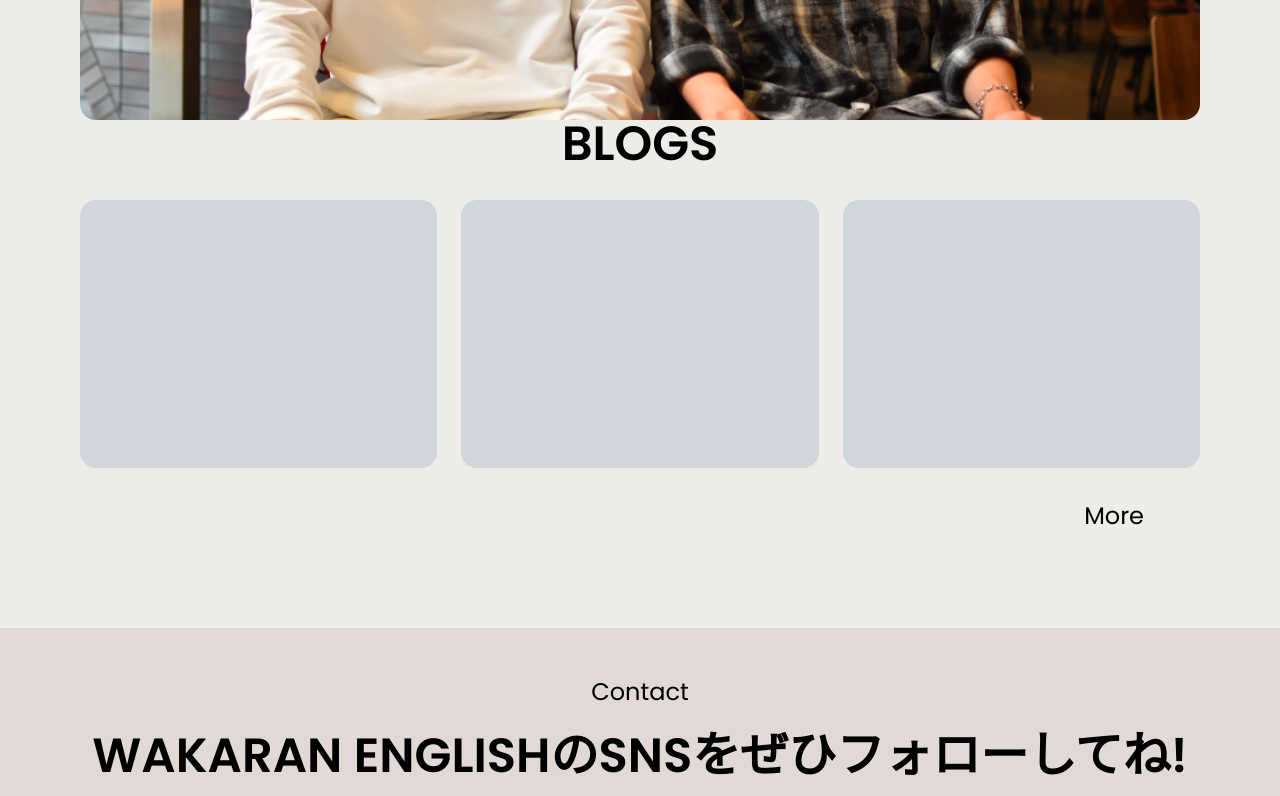
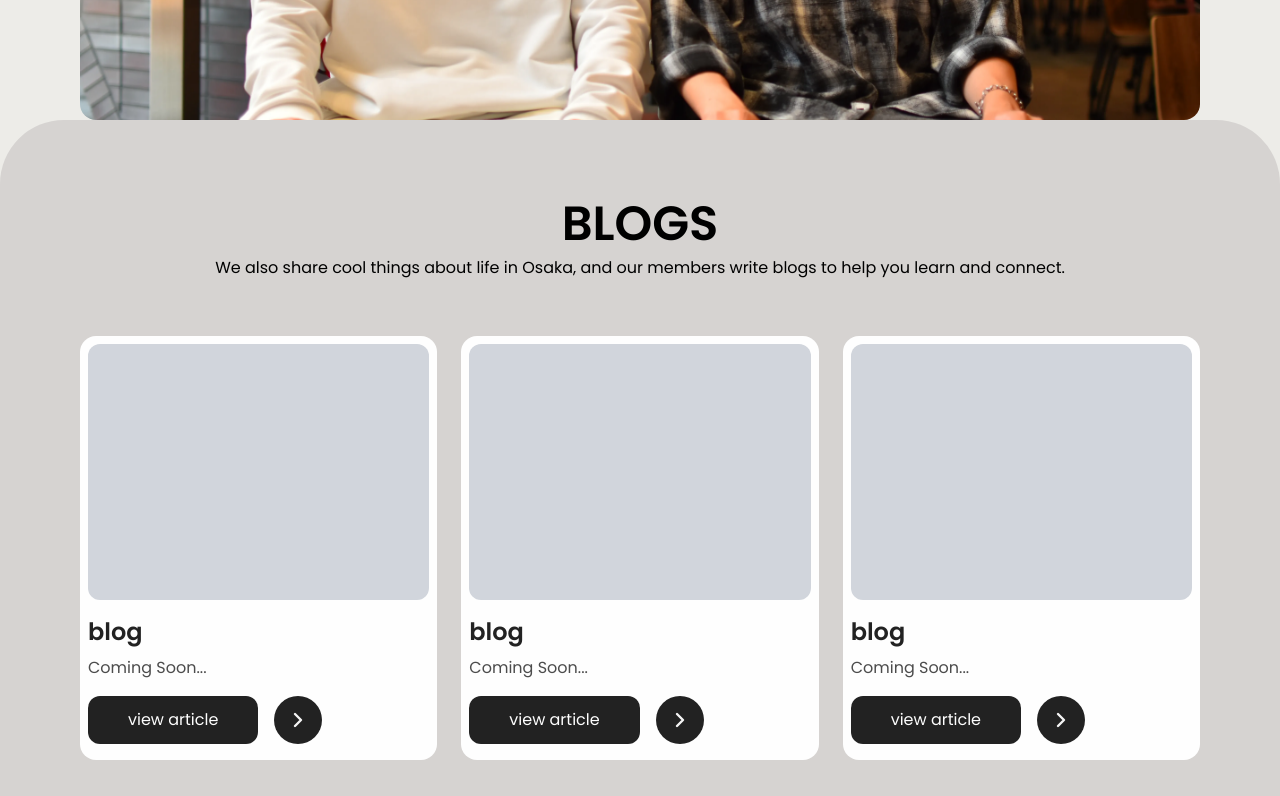
Before and after one commit to huynhnguyen1906/wakaran-english, a Next.js app: page /en in a window 1280 px wide. Shown: the part 3220-4016 px from the top of the page. Built offline with nearby package versions, Linux system fonts and the light colour scheme.

Commit message:
blogの見た目と翻訳切り替え完了

```diff
--- a/messages/cn.json
+++ b/messages/cn.json
@@ -35,5 +35,12 @@
         "description": "我们是网页设计课的学生，我们通过制作关于英语学习的内容来提高我们的英语水平，\n并希望能与像您一样的学习者建立联系。",
         "thumbnailAlt": "自我介绍缩略图",
         "playButtonAlt": "YouTube播放按钮"
+    },
+    "blog": {
+        "description": "我们还会分享大阪生活的有趣信息，成员们会撰写博客来帮助大家的学习和交流",
+        "blogTitle": "博客",
+        "blogDescription": "准备中...",
+        "detailBtn": "查看文章",
+        "nextBtnAlt": "此博客的详情"
     }
 }
--- a/messages/en.json
+++ b/messages/en.json
@@ -35,5 +35,12 @@
         "description": "We are a group of students from ECC Computer College's Website Design Course, creating English-learning content \nto improve our skills and connect with learners like you.",
         "thumbnailAlt": "Self Introduction Thumbnail",
         "playButtonAlt": "YouTube Play Button"
+    },
+    "blog": {
+        "description": "We also share cool things about life in Osaka, and our members write blogs to help you learn and connect.",
+        "blogTitle": "blog",
+        "blogDescription": "Coming Soon...",
+        "detailBtn": "view article",
+        "nextBtnAlt": "this blog's detail"
     }
 }
--- a/messages/ja.json
+++ b/messages/ja.json
@@ -35,5 +35,12 @@
         "description": "私たちはECCコンピュータ専門学校のWebデザインコースに通う学生で、英語学習のコンテンツを作りながら\n自分たちのスキルを伸ばしつつ英語学習者のみなさんとつながることを目指しています。",
         "thumbnailAlt": "自己紹介サムネイル",
         "playButtonAlt": "YouTube再生ボタン"
+    },
+    "blog": {
+        "description": "また、大阪での生活の魅力的な情報も共有し、メンバーがブログを書いて皆さんの学習や交流のお手伝いをします",
+        "blogTitle": "ブログ",
+        "blogDescription": "準備中...",
+        "detailBtn": "記事を見る",
+        "nextBtnAlt": "このブログの詳細"
     }
 }
--- a/messages/vi.json
+++ b/messages/vi.json
@@ -35,5 +35,12 @@
         "description": "Chúng tôi là một nhóm sinh viên từ Khóa học Thiết kế Website của Trường Cao đẳng Máy tính ECC, tạo ra nội dung học tiếng Anh để cải thiện kỹ năng của chúng tôi và kết nối với những người học như bạn.",
         "thumbnailAlt": "Hình thu nhỏ tự giới thiệu",
         "playButtonAlt": "Nút phát YouTube"
+    },
+    "blog": {
+        "description": "Chúng tôi cũng chia sẻ thông tin hấp dẫn về cuộc sống ở Osaka, và các thành viên sẽ viết blog để hỗ trợ việc học tập và giao lưu của mọi người",
+        "blogTitle": "Blog",
+        "blogDescription": "Đang chuẩn bị...",
+        "detailBtn": "Xem bài viết",
+        "nextBtnAlt": "Chi tiết blog này"
     }
 }
--- a/src/app/[locale]/globals.css
+++ b/src/app/[locale]/globals.css
@@ -44,6 +44,11 @@
 /* Most White Color */
 .most-white {
     color: var(--color-most-white);
+    background-color: var(--color-most-white);
+}
+
+.text-bg-color {
+    background-color: var(--color-text);
 }
 
 /* Drop Shadow */
--- a/src/app/[locale]/page.tsx
+++ b/src/app/[locale]/page.tsx
@@ -1,5 +1,5 @@
 import Abouts from '@/components/Abouts'
-import Blogs from '@/components/Blogs'
+import Blog from '@/components/Blogs'
 import Contact from '@/components/Contact'
 import Header from '@/components/Header'
 import Hero from '@/components/Hero'
@@ -10,7 +10,7 @@ export default function HomePage() {
             <Header />
             <Hero />
             <Abouts />
-            <Blogs />
+            <Blog />
             <Contact />
         </div>
     )
--- a/src/components/Blogs.tsx
+++ b/src/components/Blogs.tsx
@@ -1,24 +1,84 @@
 'use client'
 
+import Image from 'next/image'
 import Link from 'next/link'
 
+import { useTranslations } from 'next-intl'
+
 // ブログコンテンツができたら、ulの中身を変更する
-export default function Blogs() {
+export default function Blog() {
+    const t = useTranslations('blog')
+
     return (
-        <div className='mx-auto mb-24 max-w-[1120px]'>
-            <h2 className='mb-8 text-center text-5xl font-semibold'>BLOGS</h2>
-            <ul className='mb-8 flex gap-6'>
-                <li className='aspect-[4/3] w-1/3 rounded-2xl bg-gray-300'></li>
-                <li className='aspect-[4/3] w-1/3 rounded-2xl bg-gray-300'></li>
-                <li className='aspect-[4/3] w-1/3 rounded-2xl bg-gray-300'></li>
-            </ul>
+        <div className='rounded-t-[64px] bg-stone-300'>
+            <div className='mx-auto max-w-[1120px] pt-20 pb-24'>
+                <h2 className='mb-2 text-center text-5xl font-semibold'>BLOGS</h2>
+                <p className='mb-14 text-center text-base'>{t('description')}</p>
+                <section className='mb-8 flex gap-6'>
+                    {/* blogの詳細ページが完成したら中身調整 */}
+                    <article className='most-white aspect-[4/3] w-1/3 rounded-2xl px-2 pt-2 pb-4'>
+                        <div className='aspect-[4/3] rounded-xl bg-gray-300'></div>
+                        <div className='my-4 pr-8'>
+                            <h3 className='text-main-color mb-2 text-2xl font-semibold'>{t('blogTitle')}</h3>
+                            <p className='text-sub-color text-base font-normal'>{t('blogDescription')}</p>
+                        </div>
+                        <div className='flex items-center gap-4'>
+                            <button className='text-bg-color rounded-xl px-10 py-3 text-base'>{t('detailBtn')}</button>
+                            <button className='text-bg-color rounded-4xl p-3'>
+                                <Image
+                                    src='/images/next_btn.svg'
+                                    alt={t('nextBtnAlt')}
+                                    width={24}
+                                    height={24}
+                                />
+                            </button>
+                        </div>
+                    </article>
+                    <article className='most-white aspect-[4/3] w-1/3 rounded-2xl px-2 pt-2 pb-4'>
+                        <div className='aspect-[4/3] rounded-xl bg-gray-300'></div>
+                        <div className='my-4 pr-8'>
+                            <h3 className='text-main-color mb-2 text-2xl font-semibold'>{t('blogTitle')}</h3>
+                            <p className='text-sub-color text-base font-normal'>{t('blogDescription')}</p>
+                        </div>
+                        <div className='flex items-center gap-4'>
+                            <button className='text-bg-color rounded-xl px-10 py-3 text-base'>{t('detailBtn')}</button>
+                            <button className='text-bg-color rounded-4xl p-3'>
+                                <Image
+                                    src='/images/next_btn.svg'
+                                    alt={t('nextBtnAlt')}
+                                    width={24}
+                                    height={24}
+                                />
+                            </button>
+                        </div>
+                    </article>
+                    <article className='most-white aspect-[4/3] w-1/3 rounded-2xl px-2 pt-2 pb-4'>
+                        <div className='aspect-[4/3] rounded-xl bg-gray-300'></div>
+                        <div className='my-4 pr-8'>
+                            <h3 className='text-main-color mb-2 text-2xl font-semibold'>{t('blogTitle')}</h3>
+                            <p className='text-sub-color text-base font-normal'>{t('blogDescription')}</p>
+                        </div>
+                        <div className='flex items-center gap-4'>
+                            <button className='text-bg-color rounded-xl px-10 py-3 text-base'>{t('detailBtn')}</button>
+                            <button className='text-bg-color rounded-4xl p-3'>
+                                <Image
+                                    src='/images/next_btn.svg'
+                                    alt={t('nextBtnAlt')}
+                                    width={24}
+                                    height={24}
+                                />
+                            </button>
+                        </div>
+                    </article>
+                </section>
                 <div className='text-end'>
                     <Link
                         href={'#'}
                         className='bg-[url("/images/more_btn.svg")] bg-contain bg-bottom bg-no-repeat pr-14 text-2xl font-normal'
                     >
-                    More
+                        See All
                     </Link>
+                </div>
             </div>
         </div>
     )
```
Also changed, not shown: public/images/next_btn.svg (added), src/components/Members.tsx (added). Lines whose indentation alone changed are shown as unchanged.
